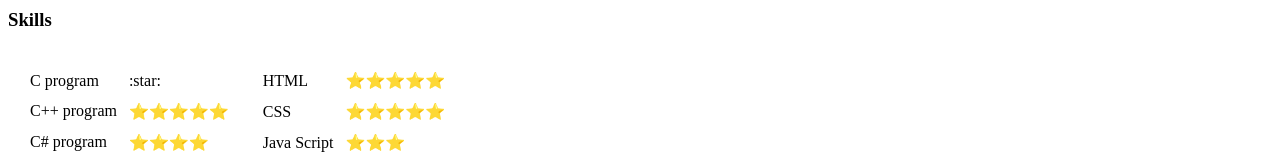
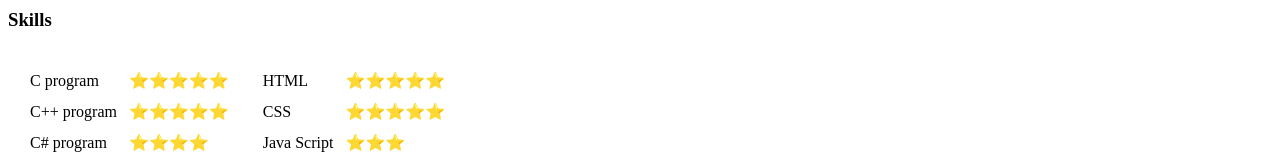
Before and after one commit to Ann-393/CV, a plain HTML site: page index.html in a window 1280 px wide. Shown: the part 514-674 px from the top of the page. Drawn offline with Linux system fonts and the light colour scheme.

Commit message:
Update index.html

```diff
--- a/index.html
+++ b/index.html
@@ -49,7 +49,7 @@
                <table cellspacing="10">
                   <tr>
                     <td>C program</td>
-                     <td>:star:</td>
+                     <td>⭐⭐⭐⭐⭐</td>
                   </tr>
                   <tr>
                      <td>C++ program</td>
```
